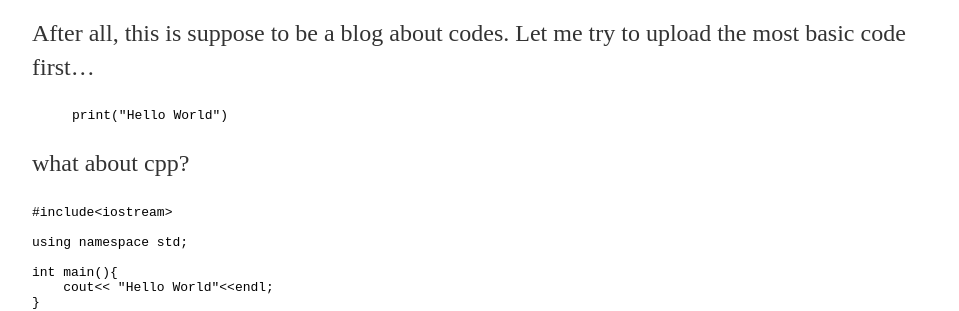
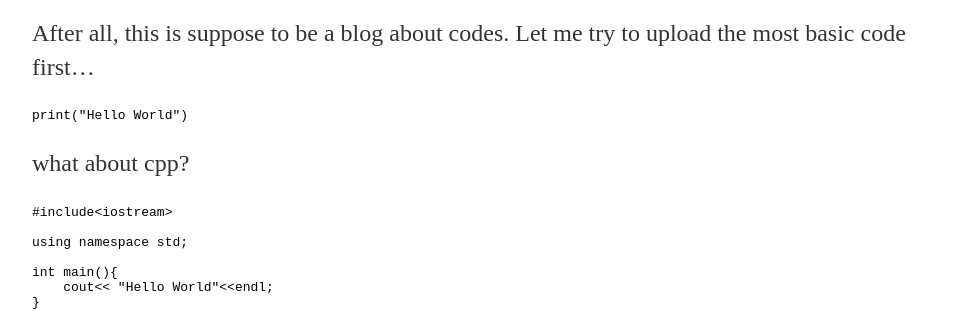
Before and after one commit to Hanuu/Hanuu.github.io, a Jekyll site: the page built from _posts/2017-05-22-code-test.md, in a window 1280 px wide. Shown: the part 238-549 px from the top of the page, without its empty margins (160-1119 px from the left). Built offline with Jekyll 4.4.1, drawn with Linux system fonts in a browser that asks for light colours; comment, search, counter and statistics services are not loaded.

````diff
--- a/_config.yml
+++ b/_config.yml
@@ -4,3 +4,9 @@ theme: jekyll-theme-midnight
 permalink: /blog/:year/:month/:day/:title
 paginte: 7
 paginate_path: "blog/page:num"
+
+markdown: kramdown
+
+kramdown:
+  input: GFM
+  syntax_highlighter: rouge
--- a/_posts/2017-05-22-code-test.md
+++ b/_posts/2017-05-22-code-test.md
@@ -8,10 +8,9 @@ date: 2017-05-22
 
 After all, this is suppose to be a blog about codes. Let me try to upload the most basic code first...
 
-{% highlight python %}
+```python
 print("Hello World")
-{% endhighlight %}
-
+```
 what about cpp?
 
 ```cpp
````
